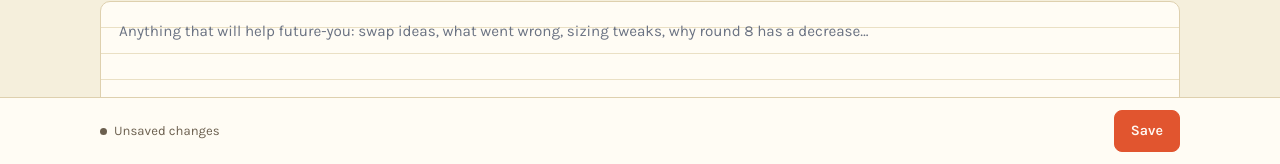
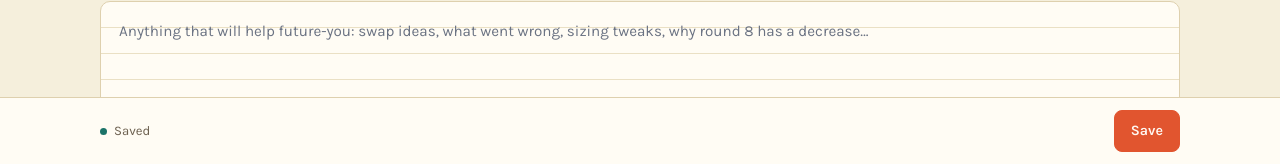
Before and after one commit to amlane/craftloop, a SvelteKit app: page /pattern/1 in a window 1280 px wide. Shown: the part 636-800 px from the top of the page. Built offline with nearby package versions, Linux system fonts and the light colour scheme.

Commit message:
added check so unsaved changes in form are correctly flagged

```diff
--- a/src/routes/pattern/[id]/+page.svelte
+++ b/src/routes/pattern/[id]/+page.svelte
@@ -59,6 +59,30 @@
 		photos: []
 	});
 
+	// Treats null/undefined the same as '' before comparing. The API can
+	// return null for an unset text field, but clearing that field's input
+	// always writes back '' — without this, that'd read as a permanent
+	// unsaved change even though the field is back to how it loaded.
+	function normalize(value) {
+		if (value === null || value === undefined) return '';
+		if (Array.isArray(value)) return value.map(normalize);
+		if (typeof value === 'object') {
+			const out = {};
+			for (const key of Object.keys(value).sort()) out[key] = normalize(value[key]);
+			return out;
+		}
+		return value;
+	}
+
+	function snapshotOf(value) {
+		return JSON.stringify(normalize(value));
+	}
+
+	// Snapshot of `pattern` as it exists on the server — set whenever we load
+	// or successfully save. Comparing the live `pattern` against this is how
+	// we know there are unsaved edits, instead of guessing from a flag.
+	let savedSnapshot = $state(snapshotOf(pattern));
+
 	onMount(() => {
 		let data = $state({});
 		if (browser) {
@@ -84,6 +108,7 @@
 						console.error('Failed to fetch:', error);
 					} finally {
 						pattern = data;
+						savedSnapshot = snapshotOf(data);
 					}
 				}
 
@@ -94,7 +119,17 @@
 
 	let tagInput = $state('');
 	let confirmingDelete = $state(false);
-	let saveStatus = $state('idle'); // idle | saving | saved
+	let saveState = $state('idle'); // idle | saving | error
+	let hasUnsavedChanges = $derived(snapshotOf(pattern) !== savedSnapshot);
+	let saveStatusClass = $derived(
+		saveState === 'saving'
+			? 'saving'
+			: saveState === 'error'
+				? 'error'
+				: hasUnsavedChanges
+					? 'unsaved'
+					: 'saved'
+	);
 
 	function addTag(e) {
 		if (e.key !== 'Enter') return;
@@ -143,30 +178,33 @@
 	}
 
 	async function handleSave() {
-		saveStatus = 'saving';
+		saveState = 'saving';
 		try {
 			let jwt = '';
 			if (browser) {
 				jwt = localStorage.getItem('token');
 			}
+			const payload = JSON.stringify(pattern);
 			const response = await fetch(`http://localhost:8000/api/patterns/${pattern.id}`, {
 				method: 'PUT',
 				headers: {
 					'Content-Type': 'application/json',
 					Authorization: 'Bearer ' + jwt
 				},
-				body: JSON.stringify(pattern) // Must stringify the body
+				body: payload
 			});
 
 			const resData = await response.json();
 			if (response.ok) {
-				saveStatus = 'saved';
+				saveState = 'idle';
+				savedSnapshot = snapshotOf(pattern);
 			} else {
+				saveState = 'error';
 				console.log('Error saving pattern: ', resData);
 			}
 		} catch (error) {
 			console.error(error);
-			saveStatus = 'Error saving. Try again.';
+			saveState = 'error';
 		}
 	}
 
@@ -186,7 +224,6 @@
 			});
 
 			if (response.ok) {
-				confirmingDelete = true;
 				// redirect user back to projects route
 				goto(resolve('/projects'));
 			} else {
@@ -194,7 +231,7 @@
 			}
 		} catch (error) {
 			console.error(error);
-			saveStatus = 'Error saving. Try again.';
+			saveState = 'error';
 		}
 	}
 </script>
@@ -407,14 +444,16 @@
 
 	<div class="savebar">
 		<div class="savebar-inner">
-			<span class="save-status {saveStatus}">
+			<span class="save-status {saveStatusClass}">
 				<span class="dot"></span>
-				{#if saveStatus === 'saving'}
+				{#if saveState === 'saving'}
 					Saving…
-				{:else if saveStatus === 'saved'}
+				{:else if saveState === 'error'}
+					Couldn't save — try again
+				{:else if hasUnsavedChanges}
+					Unsaved changes
+				{:else}
 					Saved
-				{:else}
-					Unsaved changes
 				{/if}
 			</span>
 			<button class="btn btn-primary" onclick={handleSave}>Save</button>
@@ -901,6 +940,9 @@
 	.save-status.saving .dot {
 		background: var(--mustard);
 	}
+	.save-status.error .dot {
+		background: var(--danger);
+	}
 
 	@media (max-width: 640px) {
 		.field-grid {
```
